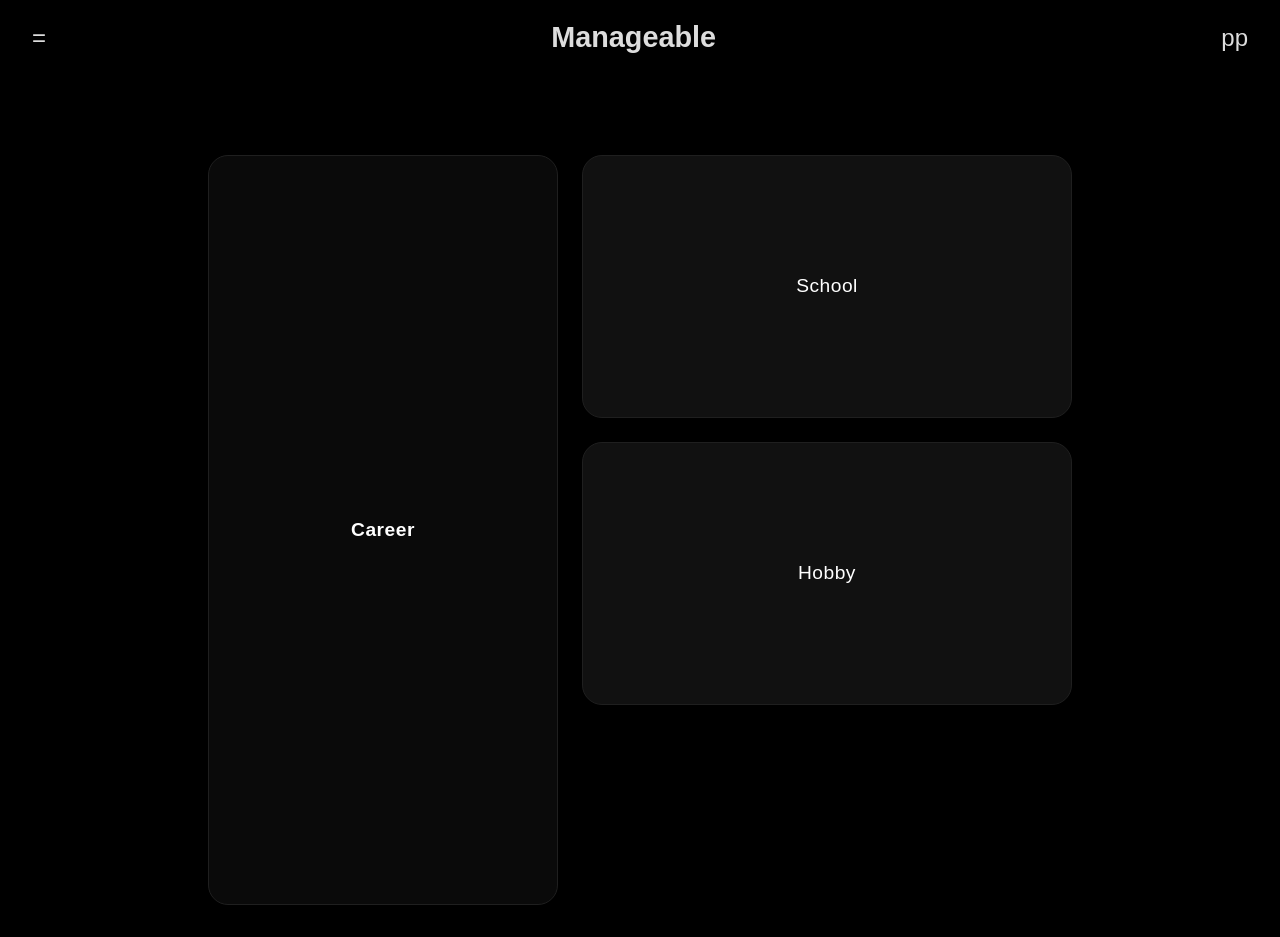
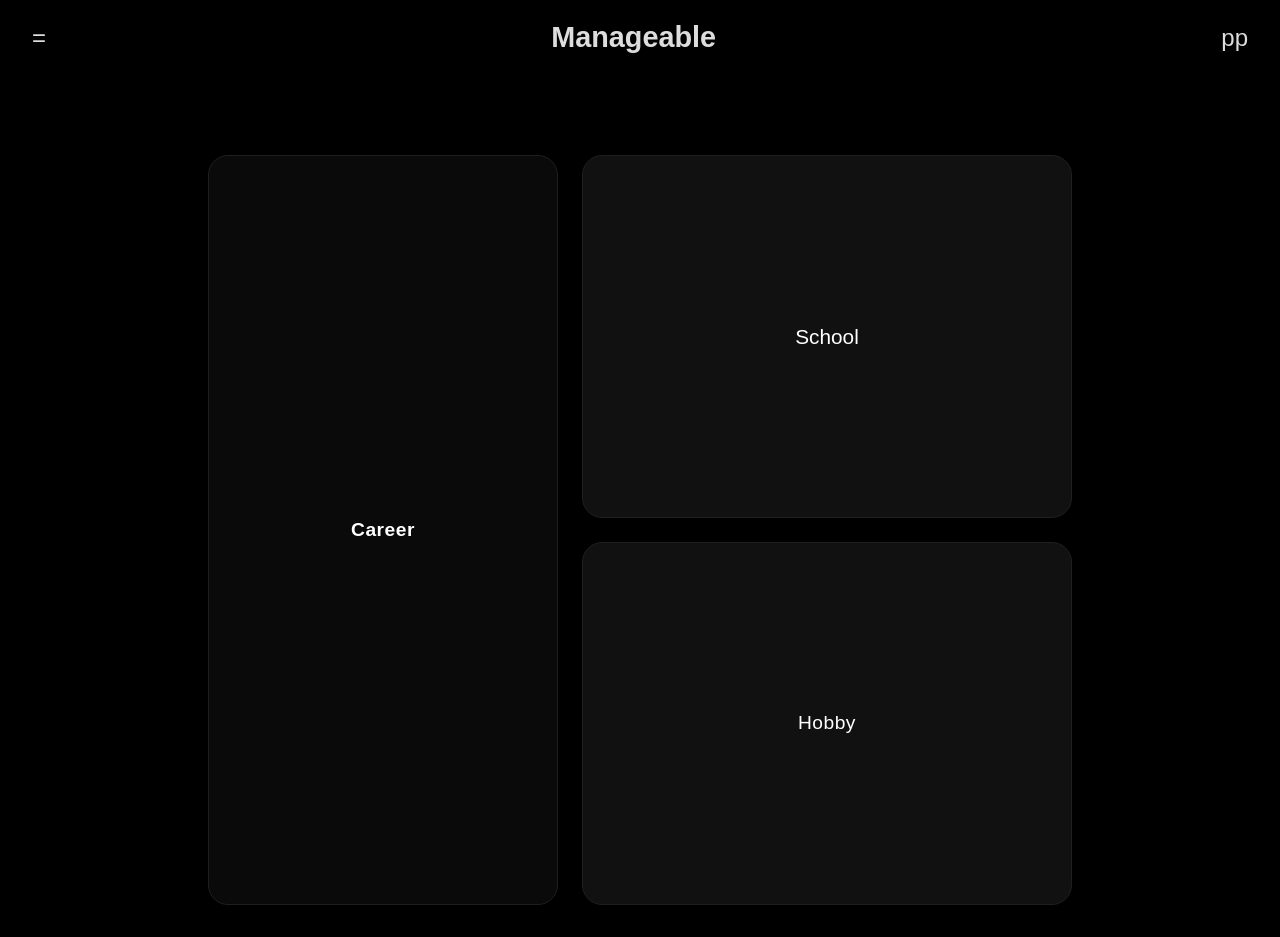
Before and after one commit to Capstone-Fall2025/Manageable, a Next.js app: page /home in a window 1280 px wide. Built offline with nearby package versions, Linux system fonts and the light colour scheme.

Commit message:
School page added

```diff
--- a/app/components/CardGrid.js
+++ b/app/components/CardGrid.js
@@ -1,8 +1,17 @@
 "use client";
-import React from "react";
+import React, { useState } from "react";
+import { useRouter } from "next/navigation";
 import "../styles/CardGrid.css";
 
+
+
 export default function CardGrid() {
+    const router = useRouter ();
+
+  function schoolPage() {
+    router.push("/school");
+    }
+
   return (
     <section className="card-grid">
       <div className="card career">
@@ -11,7 +20,7 @@ export default function CardGrid() {
 
       <div className="right-column">
         <div className="card school">
-          <h2>School</h2>
+          <button className="school-btn" onClick={schoolPage} >School</button>
         </div>
 
         <div className="card hobby">
--- /dev/null
+++ b/app/school/page.js
@@ -0,0 +1,12 @@
+export default function SchoolPage () {
+    return(
+        <html>
+    <head>
+        School Page
+    </head>
+    <body>
+        djksldkjskdlks
+    </body>
+</html>
+    );
+}
--- a/app/styles/Cardgrid.css
+++ b/app/styles/Cardgrid.css
@@ -33,7 +33,7 @@
   display: flex;
   flex-direction: column;
   gap: 1.5rem;
-  height: 550px;
+  height: 750px;
 }
 
 
```
